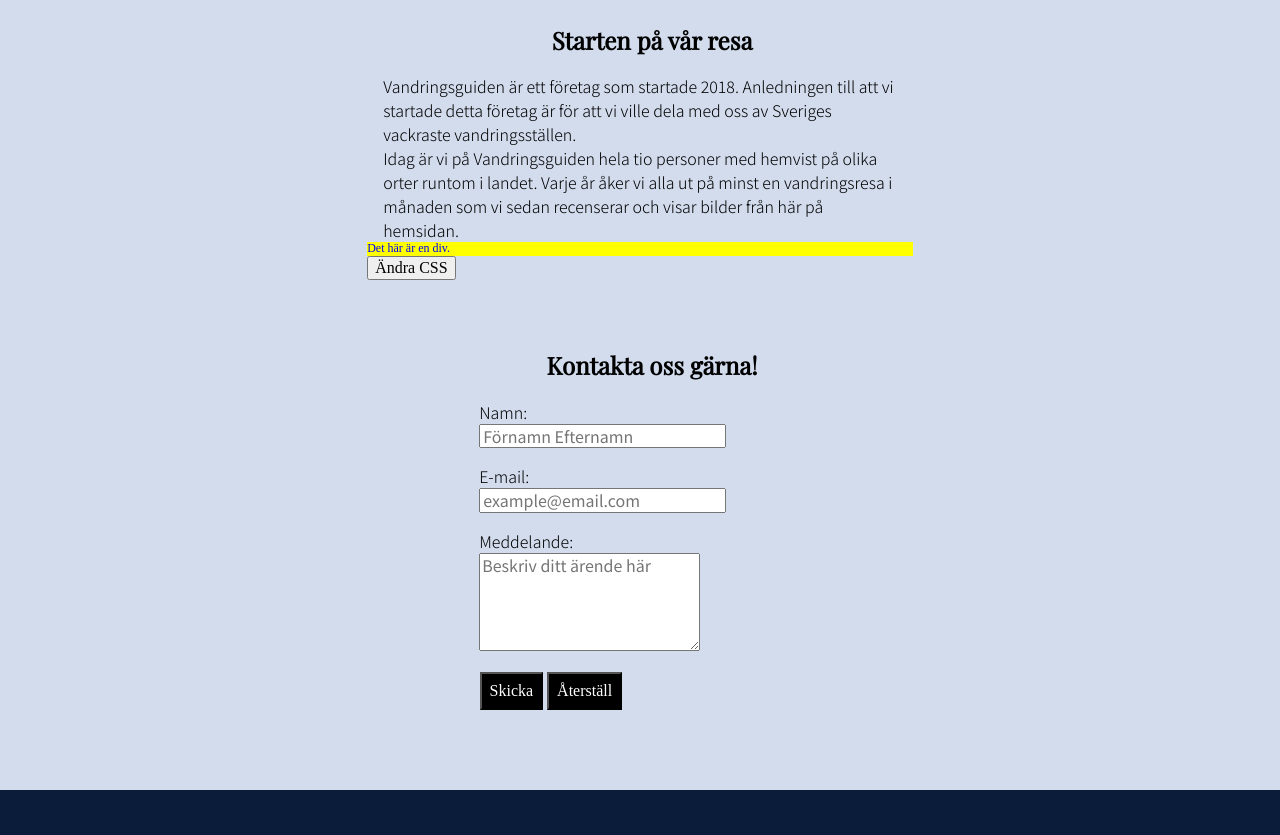
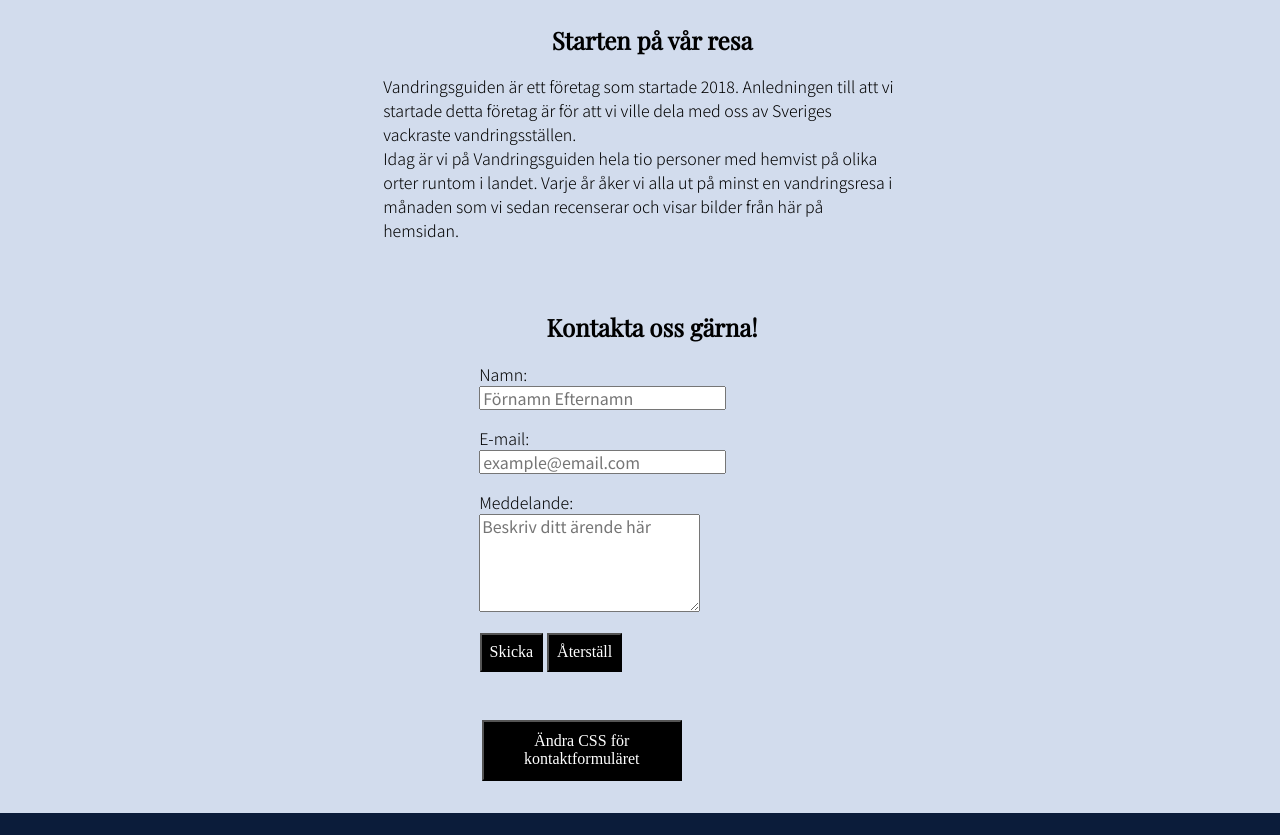
Before and after one commit to tildakallstrom/VandringsguidenOnePage, a plain HTML site: page index.html in a window 1280 px wide. Shown: the part 2037-2872 px from the top of the page. Drawn offline with nearby package versions, Linux system fonts and the light colour scheme.

Commit message:
Fixed jquery function to change css

```diff
--- a/index.html
+++ b/index.html
@@ -80,12 +80,11 @@
             Varje år åker vi alla ut på minst en vandringsresa i månaden som vi sedan recenserar och visar bilder från
             här på hemsidan.
         </p>
-        <div class="my-div">Det här är en div.</div>
 
-<button id="change-css">Ändra CSS</button>
+
 </article>
 
-       <article>
+       <article class="my-div">
         <h2 class="infoh">Kontakta oss gärna!</h2>
         <form action="mailto:tildakallstrom@gmail.com" method="post" enctype="text/plain">
             <p><label>Namn:<br>
@@ -97,6 +96,8 @@
 
                  <input type="submit" name="skicka" value="Skicka"> <input type="reset" value="Återställ">
             </form>
+            <button id="change-css">Ändra CSS för kontaktformuläret</button>
+
        </article>
    </div>
 </div>
--- a/script.js
+++ b/script.js
@@ -3,7 +3,6 @@ $(document).ready(function(){
   $("#change-css").click(function(){
     $(".my-div").css({
       //ny css kod
-      "background-color": "lightgreen",
       "font-size": "24px",
       "color": "white"
     });
--- a/style.css
+++ b/style.css
@@ -146,10 +146,13 @@ input[type=submit]:hover {
 footer {
   font-family: "Noto Sans JP", sans-serif;
 }
-.my-div {
-  background-color: yellow;
-  font-size: 12px;
-  color: blue;
+#change-css {
+  max-width: 200px;
+  margin-left: 21%;
+  background-color: black;
+  color: white;
+  padding: 10px;
+
 }
 @media only screen and (max-width: 600px) {
   header {
```
